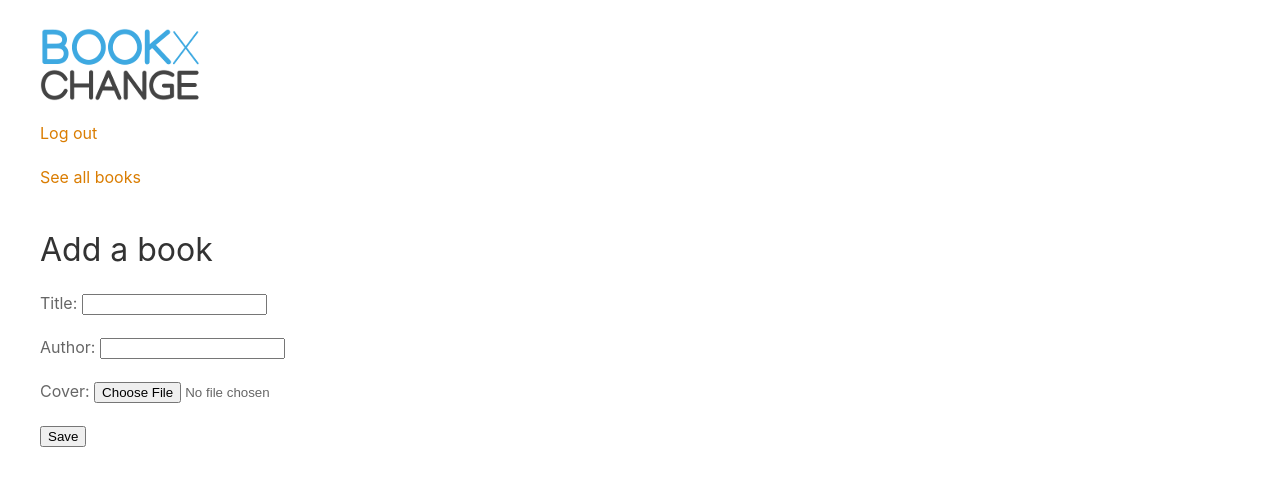
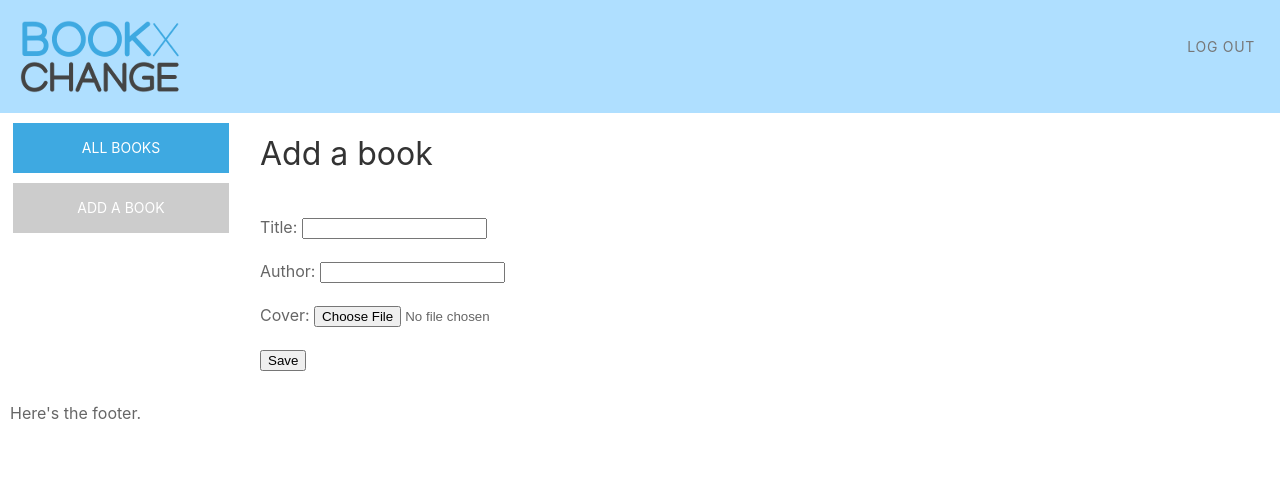
Before and after one commit to CodeHubOrg/bookxchange, a Django app: page /books/new in a window 1280 px wide. Shown: the top 486 px of the page. Run offline with Django 3.2, Linux system fonts and the light colour scheme; the visitor is signed in with stand-in values (Sample User, id 1); some libraries are stand-ins or nearby versions.

Commit message:
modify templates and add styles for views to do with individual book - book detail, request_item etc

```diff
--- a/sass/custom/site.scss
+++ b/sass/custom/site.scss
@@ -10,3 +10,135 @@
 // 3. Your custom mixin overwrites.
 
 // ... import all
+
+
+/** custom vars **/
+$bookupdate: #e1763e;
+$bookrequest: #e13e57;
+
+  main, header, section,
+   footer, .logo
+  {
+      margin: 0;
+      padding: 10px;
+  }
+
+  header {
+      background: #afdfff;
+      color: #222;
+  }
+
+  .flex-container-s {
+    display: flex;
+  }
+
+  .flex-container-m {
+      @media screen and (min-width: 640px){
+          display: flex;
+      }
+  }
+
+  .flex-sidebar {
+      flex: 0 1 160px;
+      @media screen and (min-width: 640px){
+        flex: 0 1 240px;
+      }
+  }
+
+  .flex-content {
+    flex: 1;
+      @media screen and (min-width: 640px){
+        display: flex;
+        flex-direction: column;
+        width: 100%;
+      }
+  }
+
+  .logo {
+    flex: 1;
+    width: 160px;
+    @media screen and (min-width: 768px){
+      width: 240px;
+    }
+    border: none;
+
+  }
+
+  .nav-login {
+    display: block;
+    padding: 20px 0;
+      @media screen and (min-width: 420px){
+            flex: 0 1 140px;
+            display: flex;
+      }
+      li{
+        a {
+        color: #777;
+        justify-content: flex-start;
+        letter-spacing: 0.05em;
+        min-height: 32px;
+        }
+      }
+      li.active a {
+        font-weight: bold;
+      }
+    }
+
+    ul.nav-books {
+      display: flex;
+      justify-content: space-around;
+
+      li {
+        flex: 1;
+        margin: 0 3px;
+        &.active {
+          background: #ccc;
+        }
+        a {
+          color: #fff;
+        }
+        @media screen and (min-width: 640px){
+          width: 90%;
+          margin-right: 8%;
+          margin-bottom: 10px;
+        }
+      }
+      @media screen and (min-width: 640px){
+          display: block;
+      }
+    }
+
+    ul.nav-bookupdate {
+      display: flex;
+      justify-content: space-around;
+      li {
+        flex: 1;
+        &:first-child{
+          margin-right: 8px;
+        }
+        &.active {
+          background: #ccc;
+        }
+        a {
+          color: #fff;
+        }
+      }
+    }
+
+
+    /** buttons **/
+    .uk-button-bookupdate {
+      background: $bookupdate;
+      color: #fff;
+    }
+    .uk-button-bookrequest {
+      background: $bookrequest;
+      color: #fff;
+    }
+    .uk-button.pad-15 {
+      padding: 0 15px !important;
+    }
+
+
+    footer {
+    }
--- a/sass/main.scss
+++ b/sass/main.scss
@@ -1,6 +1,7 @@
 // 1. Your custom variables and variable overwrites.
 $global-link-color: #DA7D02;
 $global-primary-background: #3ea9e1 !default;
+$global-secondary-background: #1bb11f;
 
 // 2. Import default variables and available mixins.
 @import "../static/vendor/uikit-3.0.0-rc.20/src/scss/variables-theme.scss";
--- a/static/bookx/css/site.css
+++ /dev/null
@@ -1,3 +0,0 @@
-/* ========================================================================
-   Custom Styles
- ========================================================================== */
--- a/templates/base.html
+++ b/templates/base.html
@@ -6,39 +6,67 @@
     <meta name="viewport" content="width=device-width, initial-scale=1">
     <link rel="stylesheet" href="{% static 'bookx/css/main.css' %}?{% now 'U' %}">
     </head>
+
     <body>
 
-    <div class="uk-container uk-container-expand" >
-        <div class="page-header" style="padding-top: 28px">
-
-            <h1><a href="/"><img src="{% static '/bookx/img/bookx_logo160x73_blue.png' %}"  alt="Boox Xchange" /></a></h1>
-
-            {% if user.is_authenticated %}
-            <p><a href="{% url 'logout' %}">Log out</a></p>
-            {% else %}
-            <p><a href="{% url 'signup' %}">Sign Up</a><br />
-            <a href="{% url 'login' %}">Log In </a></p>
-            {% endif %}
 
 
-            <nav class="book-menu">
-                {% url 'book_list' as book_list %}
-                {% url 'book_new' as book_new %}
+    <header>
+    <div class="flex-container-s">
+    <section class="logo">
+    <a href="/"><img src="{% static '/bookx/img/bookx_logo160x73_blue.png' %}"  alt="Logo BookXchange" /></a>
+    </section>
+            <nav>
 
-                {% if request.get_full_path != book_list %}
-                <a href="{% url 'book_list' %}">See all books</a><br />
+                {% url 'signup' as register %}
+                {% url 'login' as login %}
+
+
+                <ul class="uk-navbar-nav nav-login">
+                {% if not user.is_authenticated %}
+                    <li
+                     {% if request.get_full_path == register %} class="active" {% endif %}
+                    >
+                        <a href="{% url 'signup' %}">Register</a></li>
+                    <li
+                    {% if request.get_full_path == login %} class="active" {% endif %}
+                    ><a href="{% url 'login' %}">Log In </a></li>
+                {% else %}
+                    <li><a href="{% url 'logout' %}">Log out</a></li>
                 {% endif %}
-                {% if request.get_full_path != book_new %}
-                Add a <a href="{% url 'book_new' %}">new book</a>
-                {% endif %}
+                </ul>
             </nav>
+    </div>
+    </header>
 
-        </div>
+
+    <main>
+    {% block main %}
+
+   <!--  <div class="uk-container uk-container-expand content" > -->
+
+        <section class="content">
+
+
+
+
+
+
+
+
 
         {% block content %}
             {{ content }}
         {% endblock %}
-    </div>
+        </section>
+
+    {% endblock %}
+    </main>
+    <footer>
+        Here's the footer.
+
+    </footer>
+
     <script type="text/javascript" src="{% static 'vendor/uikit-3.0.0-rc.20/dist/js/uikit.min.js' %}"></script>
     </body>
 
--- a/templates/books/base.html
+++ b/templates/books/base.html
@@ -1 +1,16 @@
 {% extends 'base.html' %}
+
+{% block main %}
+  <div class="flex-container-m">
+    {% block sidebar %}
+      {% include '../partials/sidebar.html' %}
+    {% endblock %}
+
+    <section class="content flex-content">
+      {% block content %}
+          {{ content }}
+      {% endblock %}
+    </section>
+  </div>
+
+{% endblock %}
--- a/templates/books/book_confirm_loan_item.html
+++ b/templates/books/book_confirm_loan_item.html
@@ -1,13 +1,10 @@
 {% extends 'books/base.html' %}
 
-{% block content %}
+  {% block content %}
 
-<form method="post">{% csrf_token %}
-    <p>Confirm the loan of <em>{{object}}</em> by {{ holder.username }} ?</p>
-    <input type="submit" value="Confirm">
-</form>
+      <form method="post">{% csrf_token %}
+          <p>Confirm the loan of <em>{{object}}</em> to {{ holder.username }} ?</p>
+          <input type="submit" value="Confirm">
+      </form>
 
-
-
-
-{% endblock %}
+  {% endblock %}
--- a/templates/books/book_edit.html
+++ b/templates/books/book_edit.html
@@ -1,4 +1,4 @@
-{% extends 'books/base.html' %}
+{% extends 'books/book_confirm_loan_item.html' %}
 
 {% block content %}
 
@@ -12,4 +12,5 @@
         {{ form.as_p }}
         <button type="submit">Save</button>
     </form>
+
 {% endblock %}
--- a/templates/books/book_list.html
+++ b/templates/books/book_list.html
@@ -3,8 +3,6 @@
 {% block content %}
 
   <h2>Available books</h2>
-
-
 
   <div class="uk-flex-center
   uk-child-width-1-2
@@ -24,5 +22,4 @@ uk-child-width-1-3@s uk-child-width-1-4@m uk-child-width-1-6@l uk-text-center uk
       {% endfor %}
   </div>
 
-
 {% endblock %}
--- /dev/null
+++ b/templates/partials/sidebar.html
@@ -0,0 +1,19 @@
+<aside class="sidebar flex-sidebar">
+
+        <nav class="book-menu uk-margin-bottom">
+
+            {% url 'bkbook_list' as book_list %}
+            {% url 'book_new' as book_new %}
+            <ul class="uk-nav nav-books">
+
+            <li class="uk-button uk-button-primary pad-15
+             {% if request.get_full_path == book_list %}  active {% endif %}"><a href="{% url 'book_list' %}">All books</a></li>
+
+            <li class="uk-button uk-button-primary pad-15
+            {% if request.get_full_path == book_new %} active {% endif %}"
+            ><a href="{% url 'book_new' %}">Add a book</a></li>
+
+            </ul>
+        </nav>
+
+</aside>
```
Also changed, not shown: templates/books/book_detail.html (+47 -40 lines), templates/home.html (+5 -10 lines), static/bookx/css/main.css, templates/books/book_confirm_delete.html (indentation only), templates/books/book_confirm_request_item.html (indentation only), templates/books/book_confirm_return_item.html (indentation only). Lines whose indentation alone changed are shown as unchanged.
